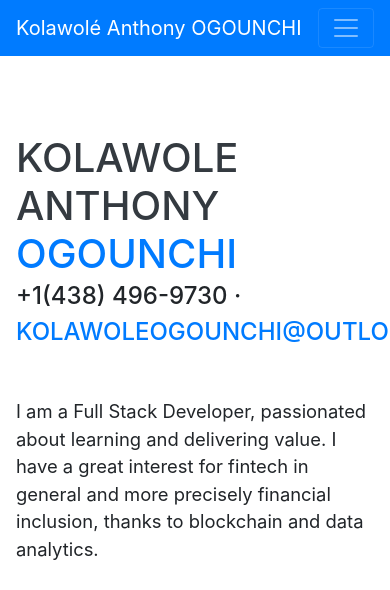
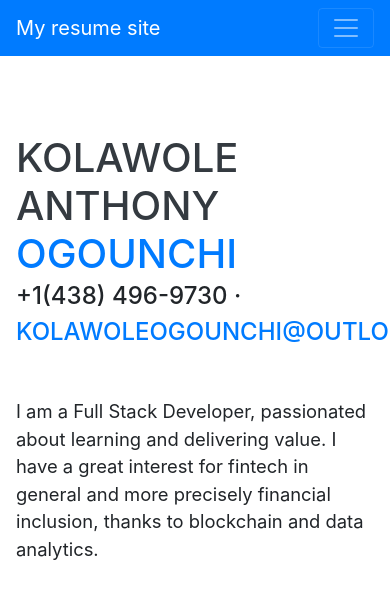
Before and after one commit to woleogounchi/resume-site, a website with bundled scripts: page index.html in a window 390 px wide. Shown: the top 590 px of the page. Built offline with nearby package versions, Linux system fonts and the light colour scheme; a web font is replaced by a local one.

Commit message:
Update index.html

```diff
--- a/index.html
+++ b/index.html
@@ -27,7 +27,7 @@
 
   <nav class="navbar navbar-expand-lg navbar-dark bg-primary fixed-top" id="sideNav">
     <a class="navbar-brand js-scroll-trigger" href="#page-top">
-      <span class="d-block d-lg-none">Kolawolé Anthony OGOUNCHI</span>
+      <span class="d-block d-lg-none">My resume site</span>
       <span class="d-none d-lg-block">
         <img class="img-fluid img-profile rounded-circle mx-auto mb-2" src="img/profile.jpg" alt="">
       </span>
```
